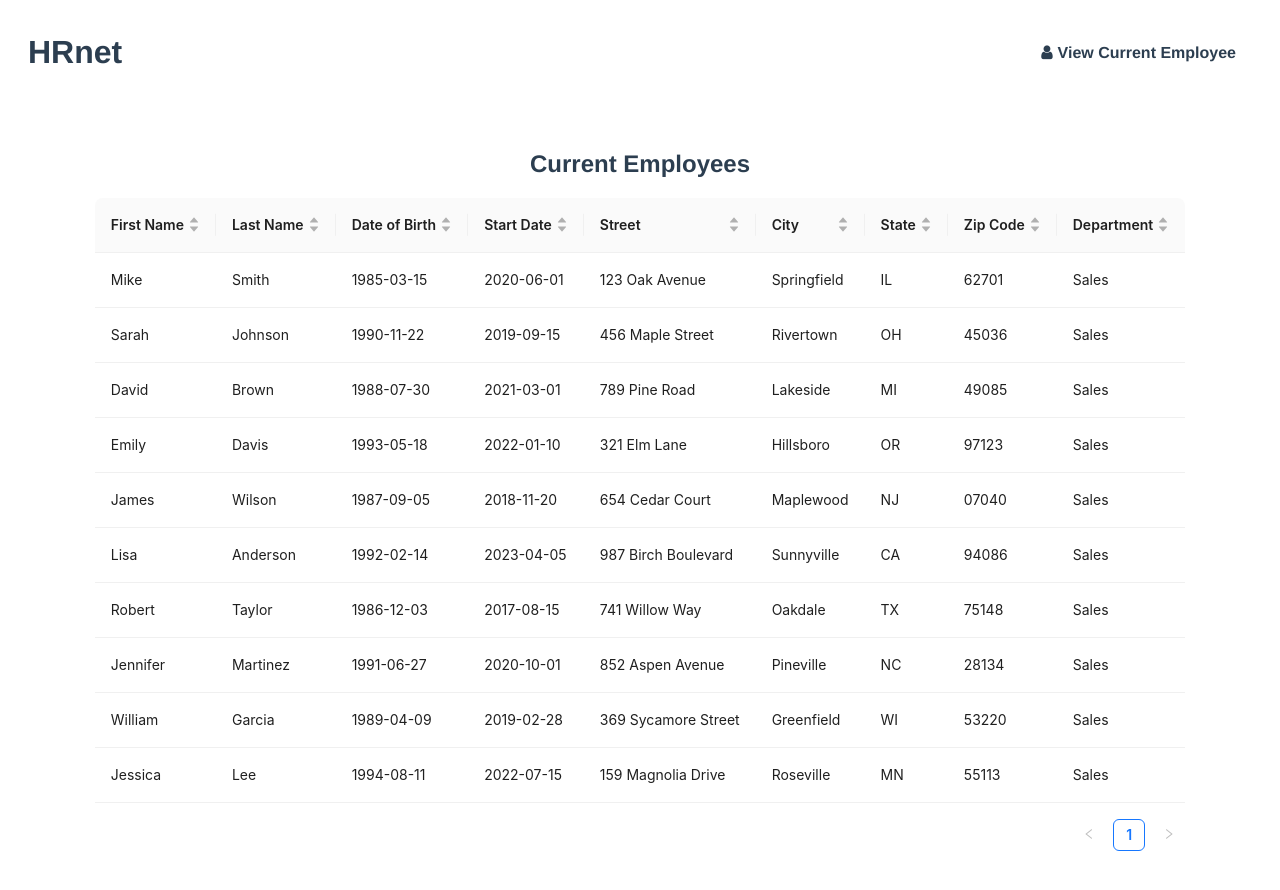
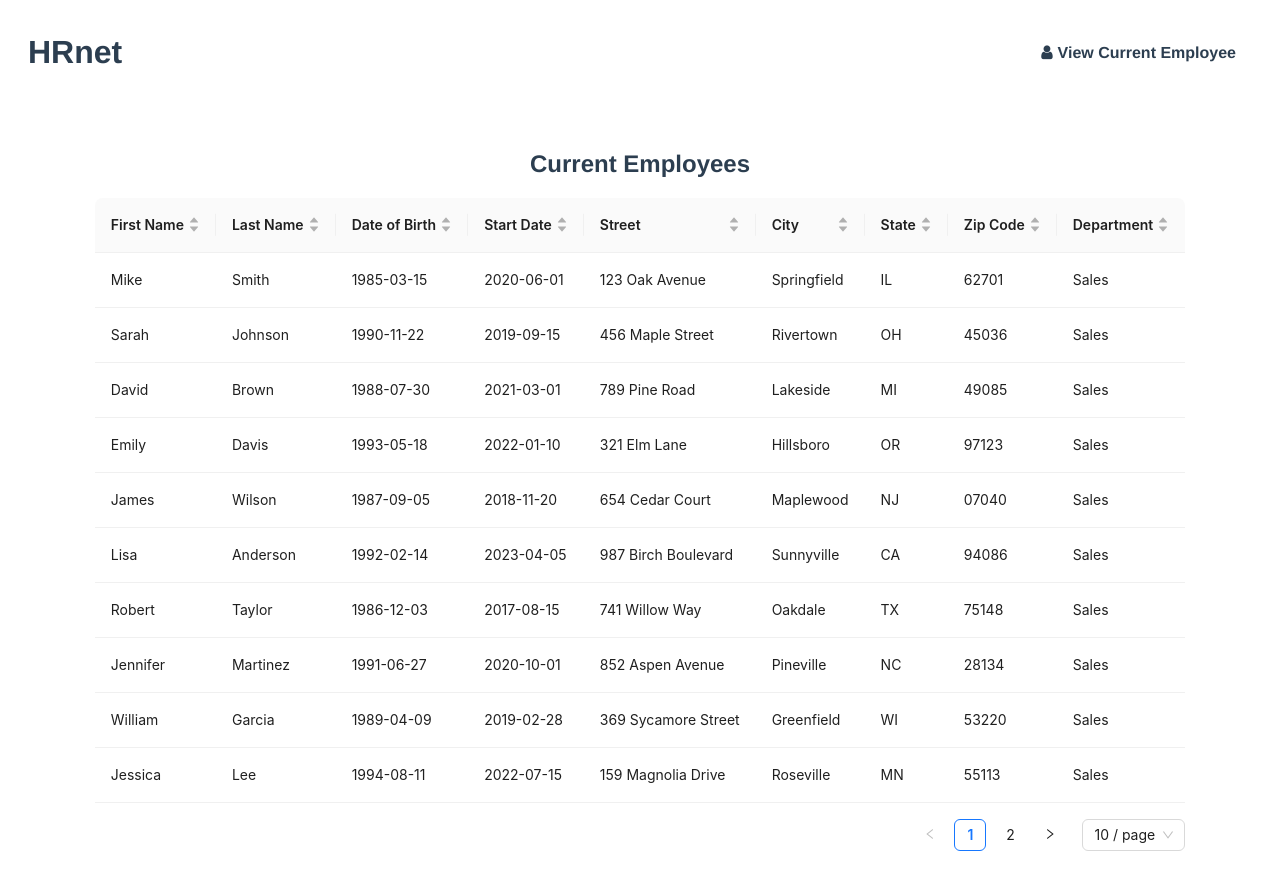
Before and after one commit to dcseguramedina/RHnet-app-react, a React (Vite) app: page /current-employees in a window 1280 px wide. Shown: the top 890 px of the page. Built offline with nearby package versions, Linux system fonts and the light colour scheme.

Commit message:
feature: Implement View Current Employees page (add table)

```diff
--- a/package.json
+++ b/package.json
@@ -17,7 +17,8 @@
     "react": "^18.3.1",
     "react-dom": "^18.3.1",
     "react-redux": "^9.2.0",
-    "react-router-dom": "^7.1.4"
+    "react-router-dom": "^7.1.4",
+    "select_react_plugin": "^1.0.2"
   },
   "devDependencies": {
     "@eslint/js": "^9.17.0",
--- a/src/components/select/Select.module.css
+++ /dev/null
@@ -1,15 +0,0 @@
-.selectWrapper {
-    display: flex;
-    flex-direction: column;
-    text-align: left;
-    gap: 0.5rem;
-}
-
-.selectWrapper label {
-    font-weight: bold;
-}
-
-.selectWrapper select {
-    padding: 5px;
-    font-size: 1.2rem;
-}
--- a/src/components/select/Select.tsx
+++ /dev/null
@@ -1,39 +0,0 @@
-import React from 'react';
-import styles from "./Select.module.css";
-
-// Interfaces
-interface SelectProps {
-    label?: string;
-    name: string;
-    options:
-        {
-            value: string,
-            label: string
-        } []
-
-    value: string;
-    onChange: (e: React.ChangeEvent<HTMLSelectElement>) => void;
-    required?: boolean;
-}
-
-const Select: React.FC<SelectProps> = ({label, options, value, onChange, name}) => {
-    return (
-        <div className={styles.selectWrapper}>
-            {label && <label>{label}</label>}
-            <select
-                id={name}
-                name={name}
-                value={value}
-                onChange={onChange}
-            >
-                {options.map((option) => (
-                    <option key={option.value} value={option.value}>
-                        {option.label}
-                    </option>
-                ))}
-            </select>
-        </div>
-    );
-};
-
-export default Select;
--- a/src/data/employee-data.json
+++ b/src/data/employee-data.json
@@ -1,4 +1,124 @@
 [
+    {
+        "key": "1",
+        "firstName": "Mike",
+        "lastName": "Smith",
+        "dateOfBirth": "1985-03-15",
+        "startDate": "2020-06-01",
+        "street": "123 Oak Avenue",
+        "city": "Springfield",
+        "state": "IL",
+        "zipCode": "62701",
+        "department": "Sales"
+    },
+    {
+        "key": "2",
+        "firstName": "Sarah",
+        "lastName": "Johnson",
+        "dateOfBirth": "1990-11-22",
+        "startDate": "2019-09-15",
+        "street": "456 Maple Street",
+        "city": "Rivertown",
+        "state": "OH",
+        "zipCode": "45036",
+        "department": "Sales"
+    },
+    {
+        "key": "3",
+        "firstName": "David",
+        "lastName": "Brown",
+        "dateOfBirth": "1988-07-30",
+        "startDate": "2021-03-01",
+        "street": "789 Pine Road",
+        "city": "Lakeside",
+        "state": "MI",
+        "zipCode": "49085",
+        "department": "Sales"
+    },
+    {
+        "key": "4",
+        "firstName": "Emily",
+        "lastName": "Davis",
+        "dateOfBirth": "1993-05-18",
+        "startDate": "2022-01-10",
+        "street": "321 Elm Lane",
+        "city": "Hillsboro",
+        "state": "OR",
+        "zipCode": "97123",
+        "department": "Sales"
+    },
+    {
+        "key": "5",
+        "firstName": "James",
+        "lastName": "Wilson",
+        "dateOfBirth": "1987-09-05",
+        "startDate": "2018-11-20",
+        "street": "654 Cedar Court",
+        "city": "Maplewood",
+        "state": "NJ",
+        "zipCode": "07040",
+        "department": "Sales"
+    },
+    {
+        "key": "6",
+        "firstName": "Lisa",
+        "lastName": "Anderson",
+        "dateOfBirth": "1992-02-14",
+        "startDate": "2023-04-05",
+        "street": "987 Birch Boulevard",
+        "city": "Sunnyville",
+        "state": "CA",
+        "zipCode": "94086",
+        "department": "Sales"
+    },
+    {
+        "key": "7",
+        "firstName": "Robert",
+        "lastName": "Taylor",
+        "dateOfBirth": "1986-12-03",
+        "startDate": "2017-08-15",
+        "street": "741 Willow Way",
+        "city": "Oakdale",
+        "state": "TX",
+        "zipCode": "75148",
+        "department": "Sales"
+    },
+    {
+        "key": "8",
+        "firstName": "Jennifer",
+        "lastName": "Martinez",
+        "dateOfBirth": "1991-06-27",
+        "startDate": "2020-10-01",
+        "street": "852 Aspen Avenue",
+        "city": "Pineville",
+        "state": "NC",
+        "zipCode": "28134",
+        "department": "Sales"
+    },
+    {
+        "key": "9",
+        "firstName": "William",
+        "lastName": "Garcia",
+        "dateOfBirth": "1989-04-09",
+        "startDate": "2019-02-28",
+        "street": "369 Sycamore Street",
+        "city": "Greenfield",
+        "state": "WI",
+        "zipCode": "53220",
+        "department": "Sales"
+    },
+    {
+        "key": "10",
+        "firstName": "Jessica",
+        "lastName": "Lee",
+        "dateOfBirth": "1994-08-11",
+        "startDate": "2022-07-15",
+        "street": "159 Magnolia Drive",
+        "city": "Roseville",
+        "state": "MN",
+        "zipCode": "55113",
+        "department": "Sales"
+    },
     {
         "key": "1",
         "firstName": "Mike",
--- a/src/features/createEmployee/CreateEmployee.tsx
+++ b/src/features/createEmployee/CreateEmployee.tsx
@@ -1,9 +1,8 @@
 import React, {FormEvent, useState} from "react";
 import Input from "../../components/input/Input.tsx";
 import {DatePicker, Modal } from "antd";
-import type { DatePickerProps } from 'antd';
 import moment from 'moment';
-import Select from "../../components/select/Select";
+import { SelectComponent } from "select_react_plugin";
 import Button from "../../components/button/Button.tsx";
 import styles from "./CreateEmployee.module.css";
 import {departments, states} from "../../data/data.ts";
@@ -170,7 +169,7 @@ const CreateEmployee: React.FC = () => {
                             required
                             aria-required="true"
                         />
-                        <Select
+                        <SelectComponent
                             label="State"
                             options={states.map(state => ({value: state.abbreviation, label: state.name}))}
                             value={employeeForm.state}
@@ -188,7 +187,7 @@ const CreateEmployee: React.FC = () => {
                             aria-required="true"
                         />
                     </fieldset>
-                    <Select
+                    <SelectComponent
                         label="Department"
                         options={departments}
                         value={employeeForm.department}
--- a/src/features/viewCurrentEmployees/ViewCurrentEmployees.tsx
+++ b/src/features/viewCurrentEmployees/ViewCurrentEmployees.tsx
@@ -1,5 +1,5 @@
-import React from "react";
-import { Table } from "antd";
+import React, {useState} from "react";
+import {Table} from "antd";
 import employeeData from '../../data/employee-data.json';
 import styles from "./ViewCurrentEmployees.module.css";
 
@@ -8,32 +8,46 @@ import styles from "./ViewCurrentEmployees.module.css";
 // Component creation
 const ViewCurrentEmployees: React.FC = () => {
     // React states
+    const [pagination, setPagination] = useState({
+        current: 1, // Current page
+        pageSize: 10, // Number of rows per page
+        total: employeeData.length, // Total number of rows
+    });
 
+    const handleTableChange = (pagination) => {
+        setPagination({
+            ...pagination,
+        });
+    };
 
     const columns = [
         {
             title: 'First Name',
             dataIndex: 'firstName',
             key: 'firstName',
-            sorter: true,
+            sorter: (a, b) => a.firstName.length - b.firstName.length,
+            sortDirections: ['ascend', 'descend'],
         },
         {
             title: 'Last Name',
             dataIndex: 'lastName',
             key: 'lastName',
-            sorter: true,
+            sorter: (a, b) => a.lastName.length - b.lastName.length,
+            sortDirections: ['ascend', 'descend'],
         },
         {
             title: 'Date of Birth',
             dataIndex: 'dateOfBirth',
             key: 'dateOfBirth',
-            sorter: true,
+            sorter: (a, b) => new Date(a.dateOfBirth) - new Date(b.dateOfBirth),
+            sortDirections: ['ascend', 'descend'],
         },
         {
             title: 'Start Date',
             dataIndex: 'startDate',
             key: 'startDate',
-            sorter: true,
+            sorter: (a, b) => new Date(a.startDate) - new Date(b.startDate),
+            sortDirections: ['ascend', 'descend'],
         },
         {
             title: 'Street',
@@ -45,7 +59,8 @@ const ViewCurrentEmployees: React.FC = () => {
             title: 'City',
             dataIndex: 'city',
             key: 'city',
-            sorter: true,
+            sorter: (a, b) => a.city.length - b.city.length,
+            sortDirections: ['ascend', 'descend'],
         },
         {
             title: 'State',
@@ -57,20 +72,30 @@ const ViewCurrentEmployees: React.FC = () => {
             title: 'Zip Code',
             dataIndex: 'zipCode',
             key: 'zipCode',
-            sorter: true,
+            sorter: (a, b) => a.zipCode - b.zipCode,
         },
         {
             title: 'Department',
             dataIndex: 'department',
             key: 'department',
-            sorter: true,
+            sorter: (a, b) => a.department.length - b.department.length,
+            sortDirections: ['ascend', 'descend'],
         },
     ];
     return (
         <main>
             <section className={styles.content}>
                 <h2>Current Employees</h2>
-                <Table dataSource={employeeData} columns={columns} />
+                <Table
+                    dataSource={employeeData}
+                    columns={columns}
+                    pagination={{
+                        current: pagination.current,
+                        pageSize: pagination.pageSize,
+                        total: pagination.total,
+                        showSizeChanger: true,
+                    }}
+                    onChange={handleTableChange}/>
             </section>
         </main>
     );
```
Also changed, not shown: 1 other file (tests, documents, lock files or other folders).
